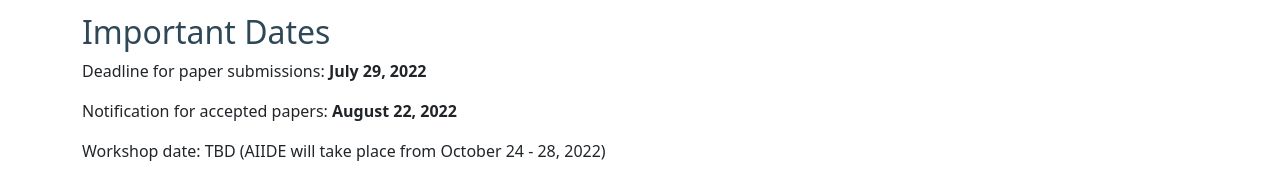
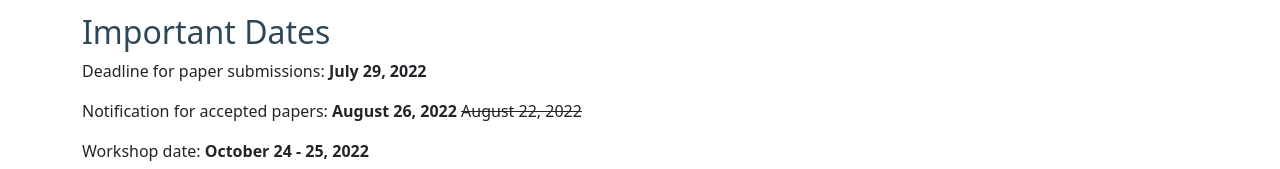
Before and after one commit to aiide-exag/aiide-exag.github.io, a Gatsby site: page /call_for_papers in a window 1280 px wide. Shown: the part 783-952 px from the top of the page. Built offline with nearby package versions, Linux system fonts and the light colour scheme; Gatsby itself is replaced by a stand-in of ours.

Commit message:
Revised notification deadline

```diff
--- a/content/call_for_papers.md
+++ b/content/call_for_papers.md
@@ -18,9 +18,9 @@ In keeping with this year’s AIIDE 'Mis-Spun Tales' theme, we specifically invi
 
 Deadline for paper submissions:  **July 29, 2022**
 
-Notification for accepted papers: **August 22, 2022**
+Notification for accepted papers: **August 26, 2022** ~~August 22, 2022~~
 
-Workshop date: TBD (AIIDE will take place from October 24 - 28, 2022)
+Workshop date: **October 24 - 25, 2022**
 
 ## Submission Guide
 
```
